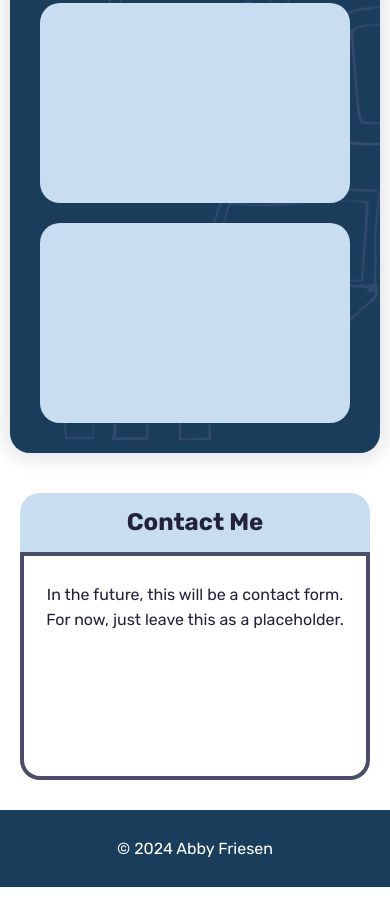
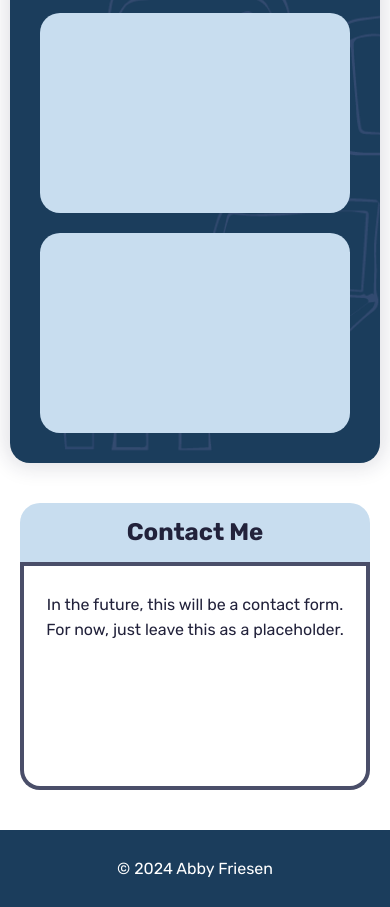
Before and after one commit to raeoffrost/my-portfolio, a plain HTML site: page index.html in a window 390 px wide. Shown: the part 1019-1926 px from the top of the page. Drawn offline with Linux system fonts and the light colour scheme.

Commit message:
Modified footer styling for better responsiveness

```diff
--- a/css/styles.css
+++ b/css/styles.css
@@ -6,6 +6,10 @@ body {
     line-height: 1.6;
     color: #22223b;
     font-family: "Rubik", sans-serif;
+    display: flex;
+    display: flex;
+    flex-direction: column;
+    min-height: 100vh;
 }
 
 section {
@@ -15,6 +19,7 @@ section {
 
 .body-wrap{
     margin: 20px auto;
+
     max-width: 1220px;
 }
 
@@ -65,10 +70,8 @@ footer {
     background-color: #1b3d5c;
     color: white;
     text-align: center;
+    margin-top: auto;
     padding: 10px 0;
-    position: relative;
-    bottom: 0;
-    width: 100%;
 }
 
 /* .about */
```
